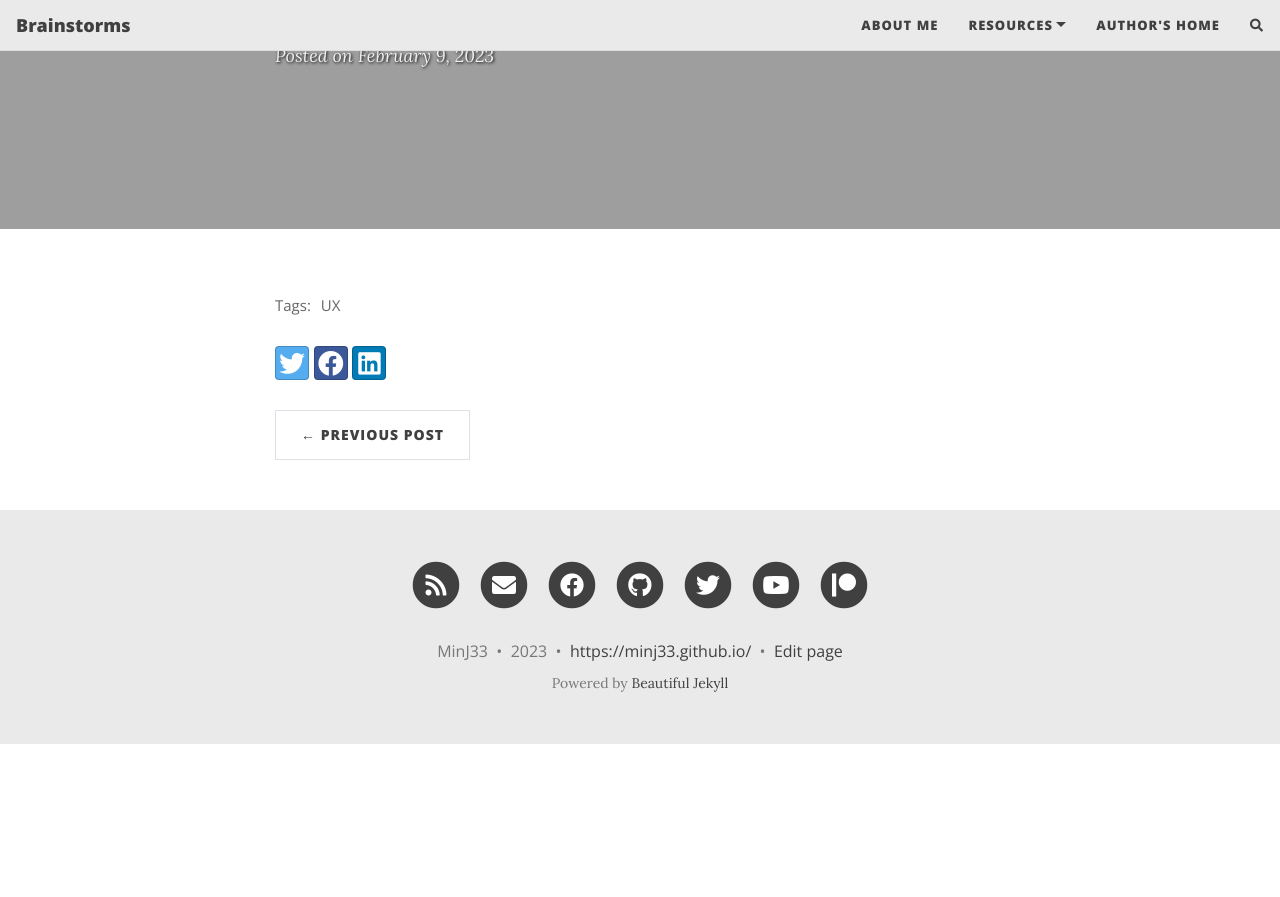
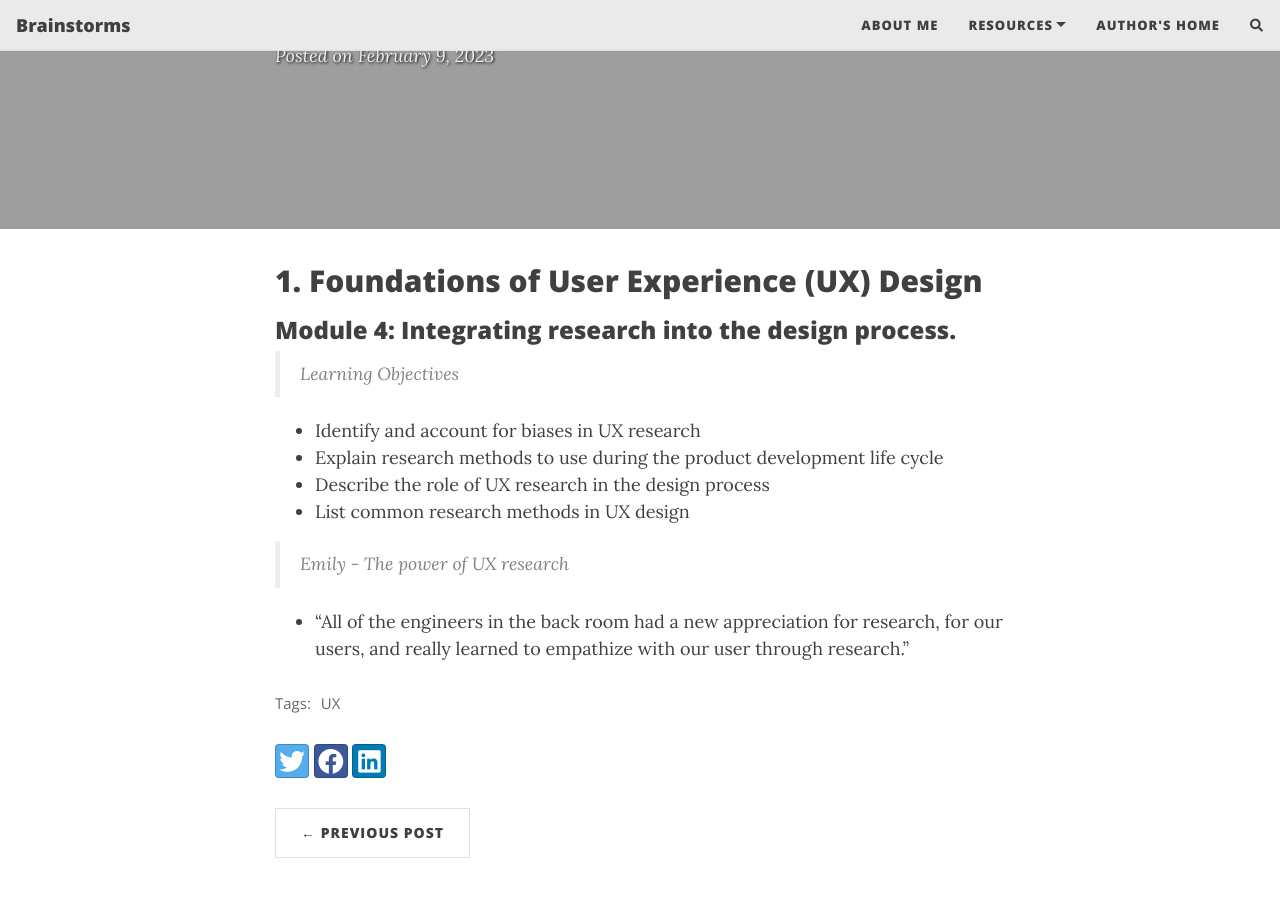
Before and after one commit to MinJ33/MinJ33.github.io, a Jekyll site: the page built from _posts/2023-02-09-UX-Module1-4.md, in a window 1280 px wide and 900 px high, scrolled down 369 px. Shown: the top 897 px of the window. Built offline with Jekyll 4.4.1, drawn with Linux system fonts in a browser that asks for light colours; nearby versions of some CDN libraries; comment, search, counter and statistics services are not loaded; before the commit the page ends 1113 px from its top, so only the background shows below that.

Commit message:
Learning Objectives

```diff
--- a/_posts/2023-02-09-UX-Module1-4.md
+++ b/_posts/2023-02-09-UX-Module1-4.md
@@ -7,3 +7,16 @@ thumbnail-img: /assets/img/module1-4_thumb.jpg
 share-img: /assets/img/module1-4_path.jpg
 tags: [UX]
 ---
+## 1. Foundations of User Experience (UX) Design
+### Module 4: Integrating research into the design process.
+
+> Learning Objectives
+
+- Identify and account for biases in UX research
+- Explain research methods to use during the product development life cycle
+- Describe the role of UX research in the design process
+- List common research methods in UX design
+
+> Emily - The power of UX research
+
+- "All of the engineers in the back room had a new appreciation for research, for our users, and really learned to empathize with our user through research."
```
